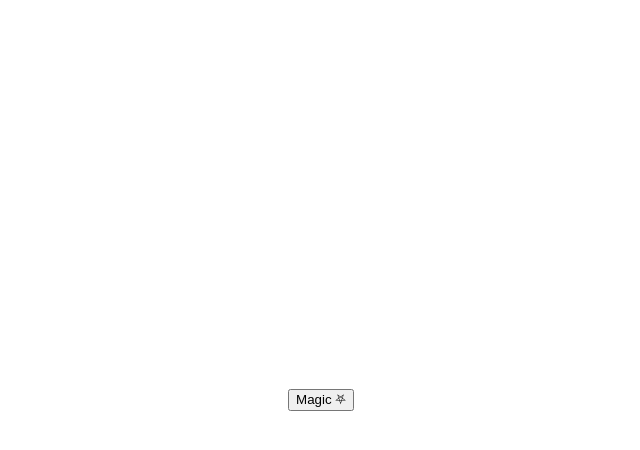
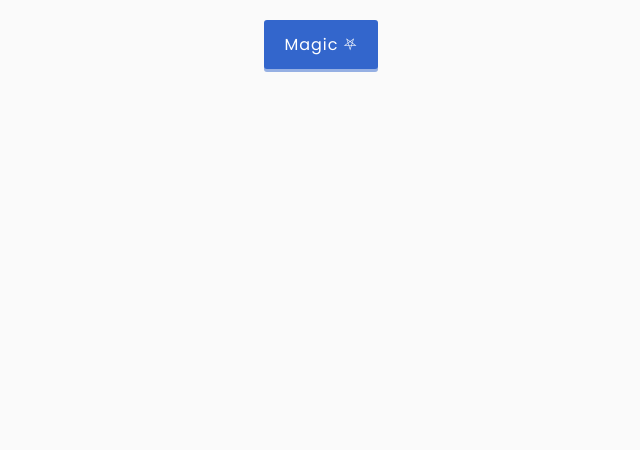
Before and after one commit to webdevotter/background-boxes, a plain HTML site: page index.html in a window 1280 px wide. Shown: the whole page, without its empty margins (319-959 px from the left). Drawn offline with Linux system fonts and the light colour scheme.

Commit message:
magic button css

```diff
--- a/style.css
+++ b/style.css
@@ -1,4 +1,6 @@
 @import url('https://fonts.googleapis.com/css2?family=Roboto:wght@400;700&display=swap');
+@import url('https://fonts.googleapis.com/css2?family=Poppins:wght@400;700&display=swap');
+
 
 
 * {
@@ -6,6 +8,7 @@
 }
 
 body {
+    background-color: #fafafa;
     font-family: 'Roboto', sans-serif;
     display: flex;
     flex-direction: column;
@@ -15,3 +18,29 @@ body {
     overflow: hidden;
     margin: 0;
 }
+
+.magic {
+    z-index: 100;
+    background-color: #3366cc;
+    color: #fff;
+    font-family: 'Poppins', sans-serif;
+    border: 0;
+    border-radius: 3px;
+    font-size: 16px;
+    padding: 12px 20px;
+    cursor: pointer;
+    position: fixed;
+    top: 20px;
+    letter-spacing: 1px;
+    box-shadow: 0 3px rgba(51, 102, 204, 0.5)
+
+}
+
+.magic:focus {
+    outline: none;
+}
+
+.magic:active {
+    box-shadow: none;
+    transform: translateY(2px);
+}
```
